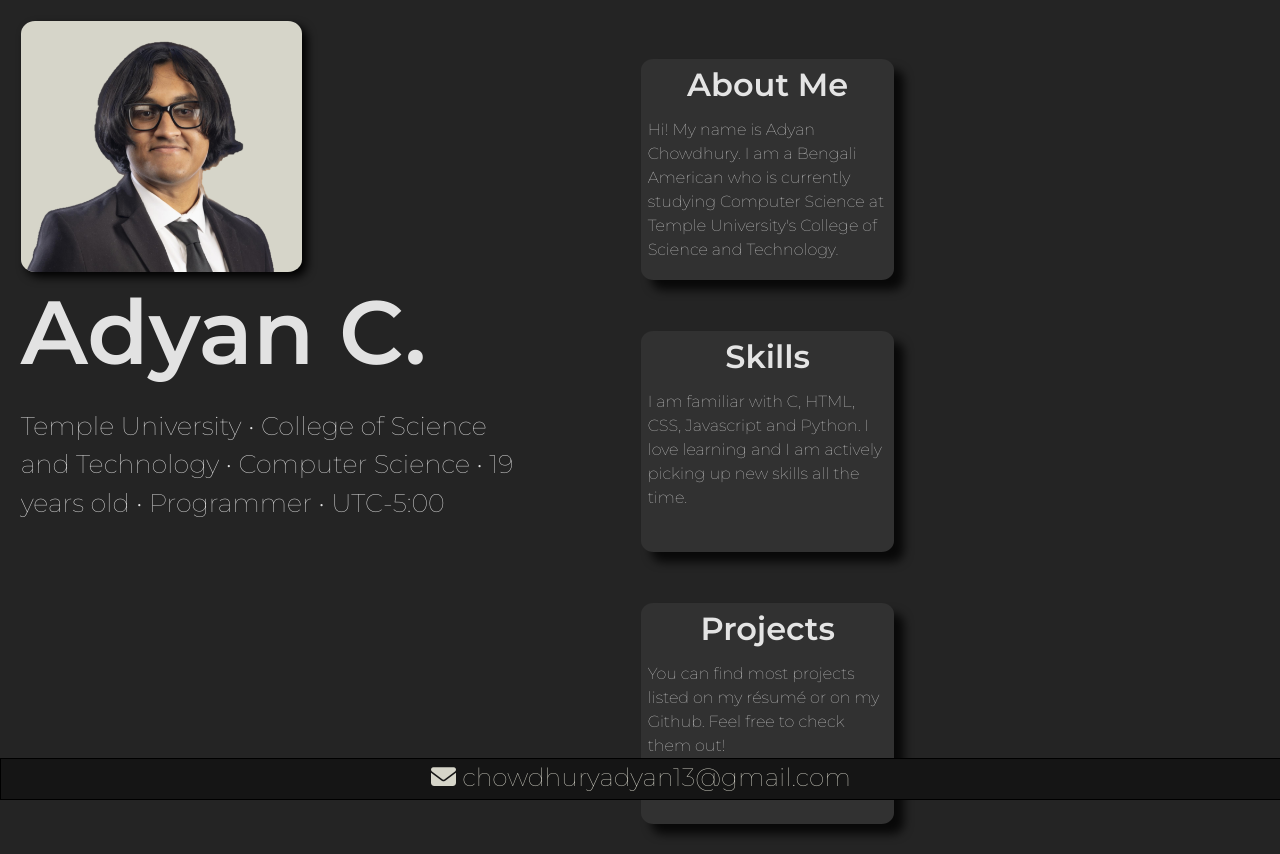
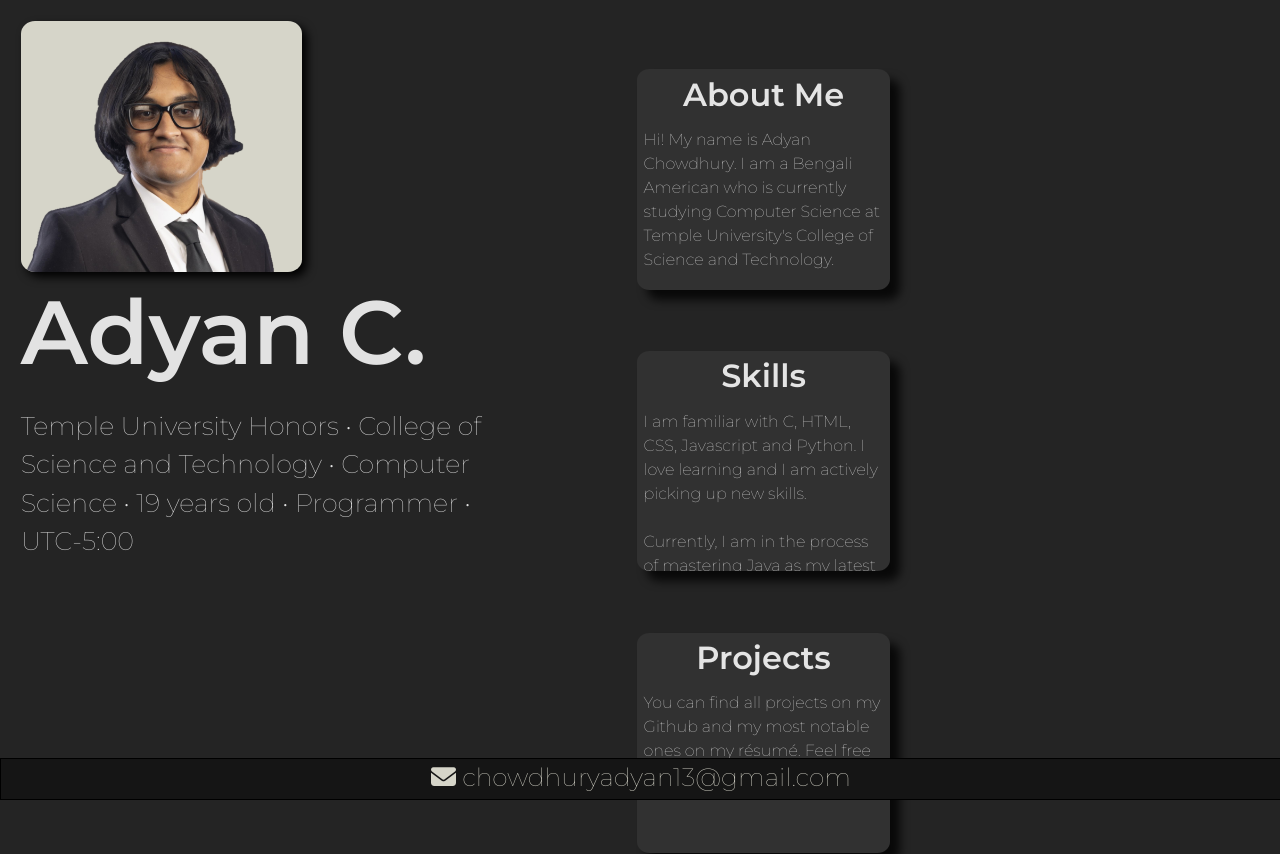
Before and after one commit to adyan1025/adyan1025.github.io, a React (Vite) app: page / in a window 1280 px wide. Shown: the top 854 px of the page. Built offline with nearby package versions, Linux system fonts and the light colour scheme.

Commit message:
Adjusted sizing, added to About Me and Skills, Updated Title

```diff
--- a/src/Left_Box.jsx
+++ b/src/Left_Box.jsx
@@ -6,7 +6,7 @@ function Left_Box() {
             <img src = {photo} className = "linkedin"></img>
             <h1 class="slide-in-bck-center" className = "name"><b>Adyan C.</b></h1>
             <p className = "subtext">
-            Temple University • College of Science and Technology • Computer Science • 19 years old • Programmer • UTC-5:00
+            Temple University Honors • College of Science and Technology • Computer Science • 19 years old • Programmer • UTC-5:00
             </p>
         </div>
     );
--- a/src/Right_Box.jsx
+++ b/src/Right_Box.jsx
@@ -7,15 +7,26 @@ function Right_Box() {
             <Card
                 title={'About Me'}
                 body={<div>Hi! My name is Adyan Chowdhury. I am a Bengali American who is currently
-                    studying Computer Science at Temple University's College of Science and Technology.</div>}
+                    studying Computer Science at Temple University's College of Science and Technology.
+                    <br/><br/>I was born in Philly and grew up in the Upper Merion Township with both my parents
+                    coming from Bangladesh. I grew up in a Muslim household alongside my older sister.
+                    <br/><br/>One of my pastimes would be playing videogames! I grew up in the generation revolving
+                    the likes of Minecraft and such. However, my favorite game would have to be "UnderTale". This game in
+                    particular inspired me to become a programmer.
+                    <br/><br/>Another hobby I have would be creative writing! I have written numerous works in my free time
+                    —including poems, stories, and other works of fiction. To that end, I have a future aspiration that would
+                    involve combining my creating writing prowess with programming. Hopefully I am able to see that through!</div>}
             />
             <Card
                 title={'Skills'}
-                body={<div>I am familiar with C, HTML, CSS, Javascript and Python. I love learning and I am actively picking up new skills all the time.</div>}
+                body={<div>I am familiar with C, HTML, CSS, Javascript and Python. I love learning and I
+                    am actively picking up new skills. <br/><br/>Currently, I am in the process of mastering Java as my
+                    latest programming language. Additionally, I engage in hands-on projects using Godot's Game Engine,
+                    exploring the realm of game development as a side pursuit.</div>}
             />
             <Card
                 title={'Projects'}
-                body={<div>You can find most projects listed on my résumé or on my Github. Feel free to check them out!</div>}
+                body={<div>You can find all projects on my Github and my most notable ones on my résumé. Feel free to check them out!</div>}
             />
             <Card
                 title={'Links'}
--- a/src/index.css
+++ b/src/index.css
@@ -83,7 +83,7 @@ sub {
   position: relative;
   float: left;
   border: black solid 0px;
-  width: 50vw;
+  width: 48vw;
   animation-name: rightSlide;
   animation-duration: 3s;
 }
@@ -93,7 +93,7 @@ sub {
   height: 13em;
   float: left;
   margin-left: 15%;
-  margin-top: 4vw;
+  margin-top: 10%;
   overflow: hidden;
   text-overflow: ellipsis;
   box-shadow: 10px 10px 10px rgba(0, 0, 0, 0.772);
```
